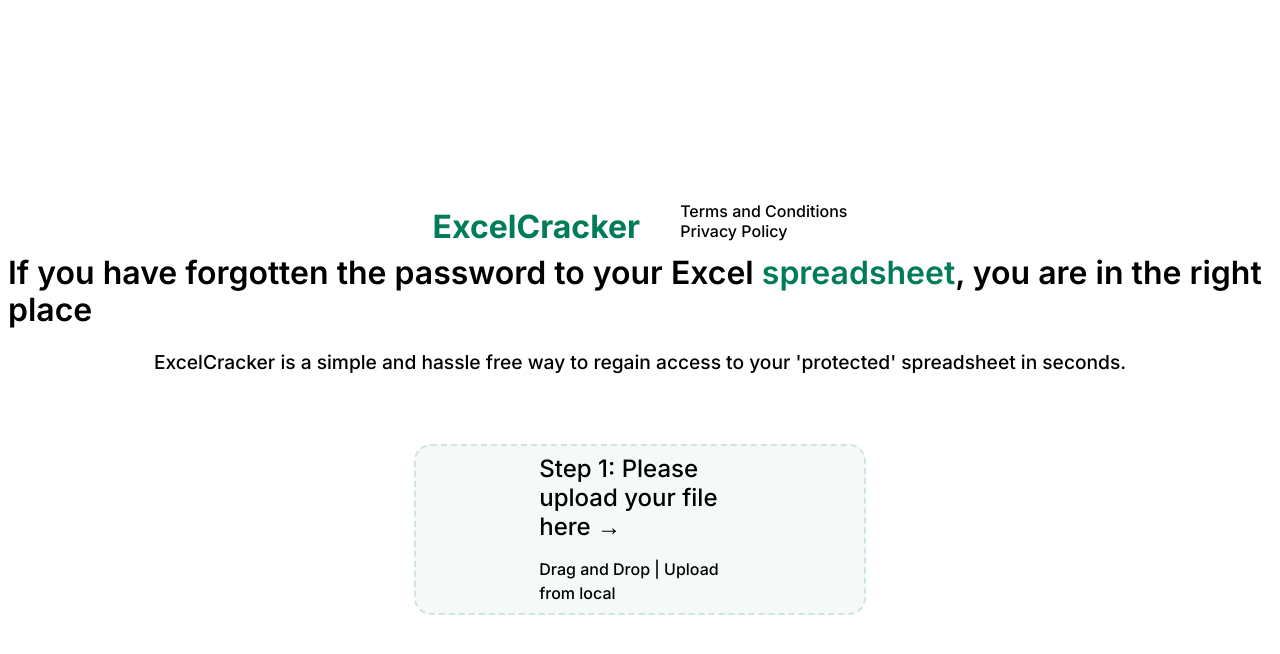
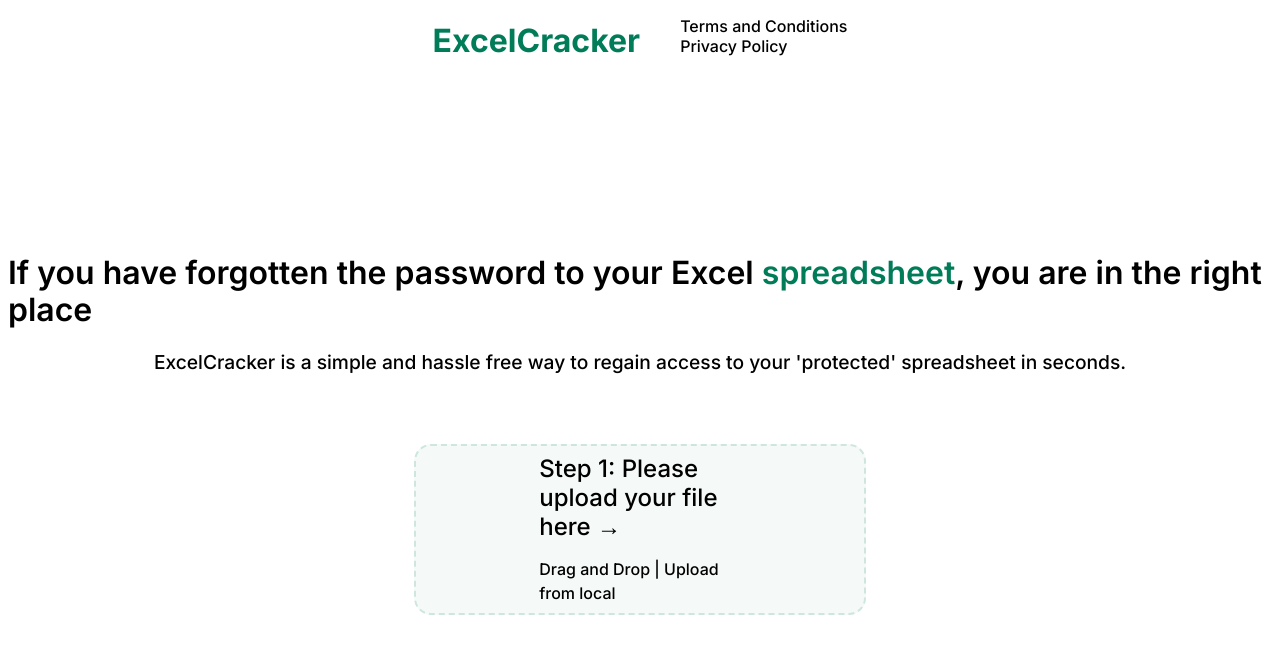
Before and after one commit to rarya618/excel-cracker, a Next.js app in the folder excel-cracker/: page / in a window 1280 px wide. Shown: the top 654 px of the page. Built offline with nearby package versions, Linux system fonts and the light colour scheme.

Commit message:
Relocated Header

```diff
--- a/excel-cracker/pages/index.js
+++ b/excel-cracker/pages/index.js
@@ -8,7 +8,6 @@
         <link rel="icon" href="/favicon.ico" />
       </Head>
 
-      <main>
       <header>
         <h1 className="logo green">ExcelCracker</h1>
         <ul className="nav">
@@ -16,6 +15,8 @@
           <li><a href="#">Privacy Policy</a></li>
         </ul>
       </header>
+
+      <main>
         <h2 className="title">
           If you have forgotten the password to your Excel <span className="green">spreadsheet</span>, you are in the right place
         </h2>
```
Lines whose indentation alone changed are shown as unchanged.
